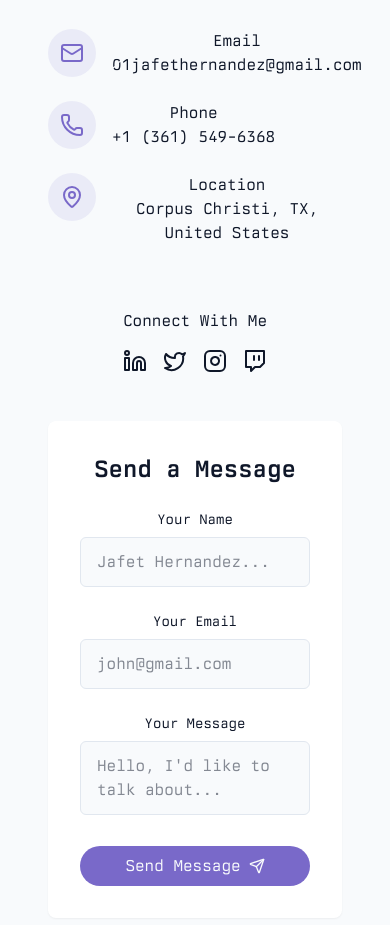
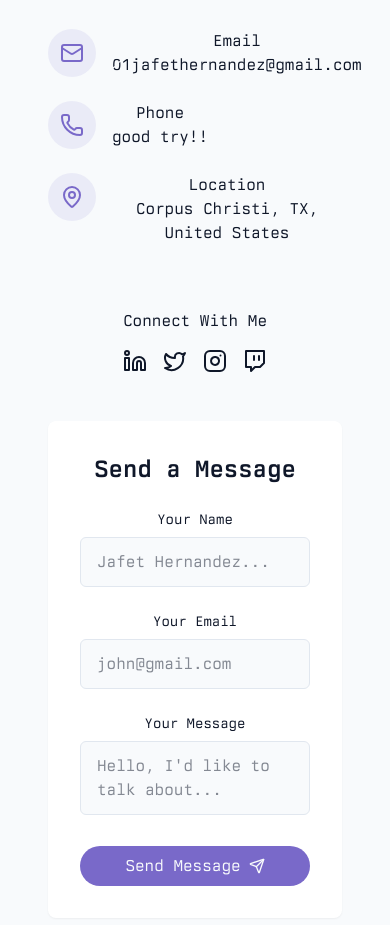
Before and after one commit to fetty-dev/react-tailwind-portfolio, a React (Vite) app: page / in a window 390 px wide. Shown: the part 5427-6352 px from the top of the page. Built offline with nearby package versions, Linux system fonts and the light colour scheme; the HTML template or start-up script is replaced by a standard one.

Commit message:
Update contact section phone number placeholder text

```diff
--- a/src/components/ContactSection.jsx
+++ b/src/components/ContactSection.jsx
@@ -73,7 +73,7 @@ export const ContactSection = () => {
                     href="tel:+13615496368"
                     className="text-muted-foreground hover:text-primary transition-colors"
                   >
-                    +1 (361) 549-6368
+                    good try!!
                   </a>
                 </div>
               </div>
```
